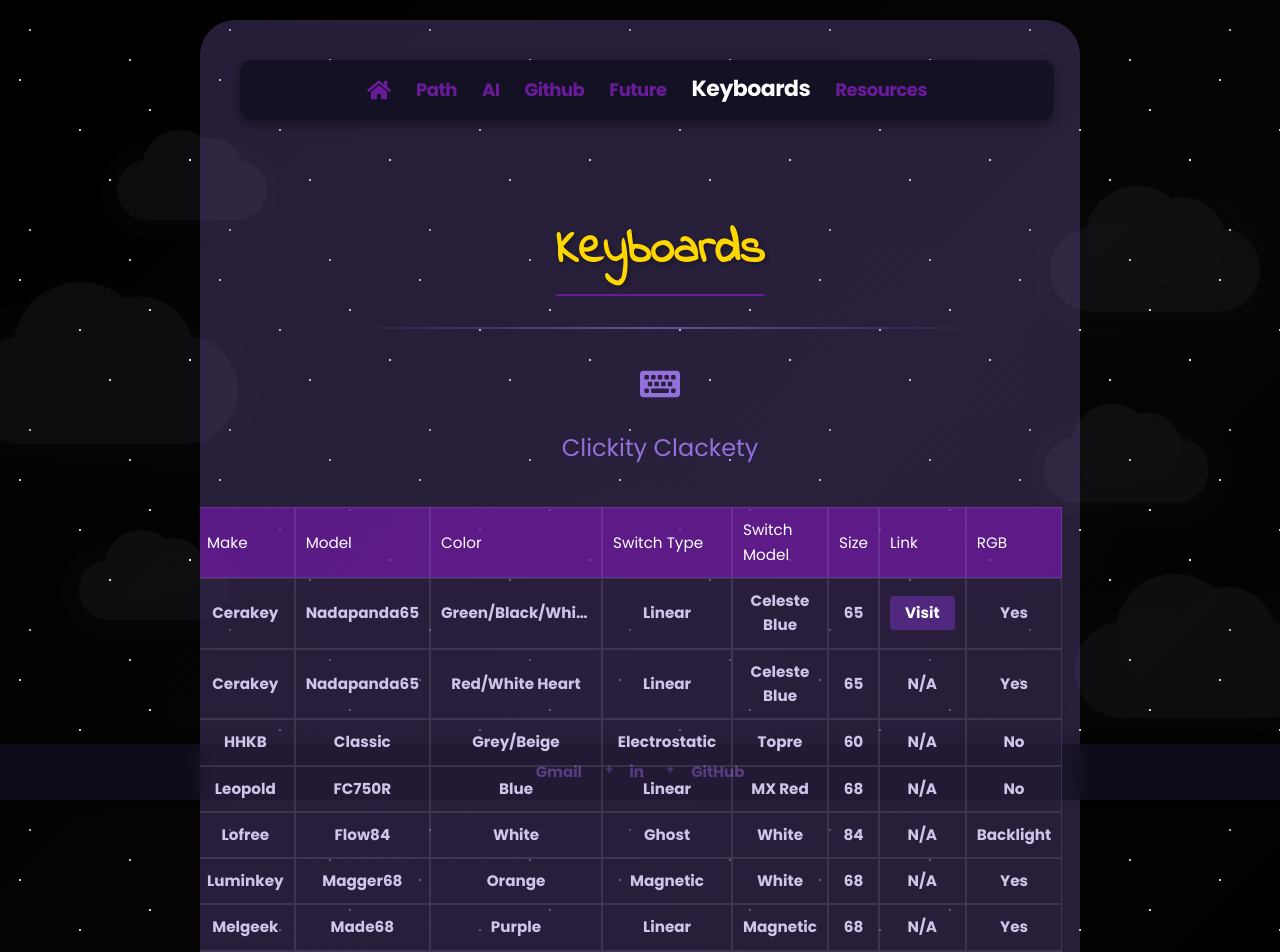
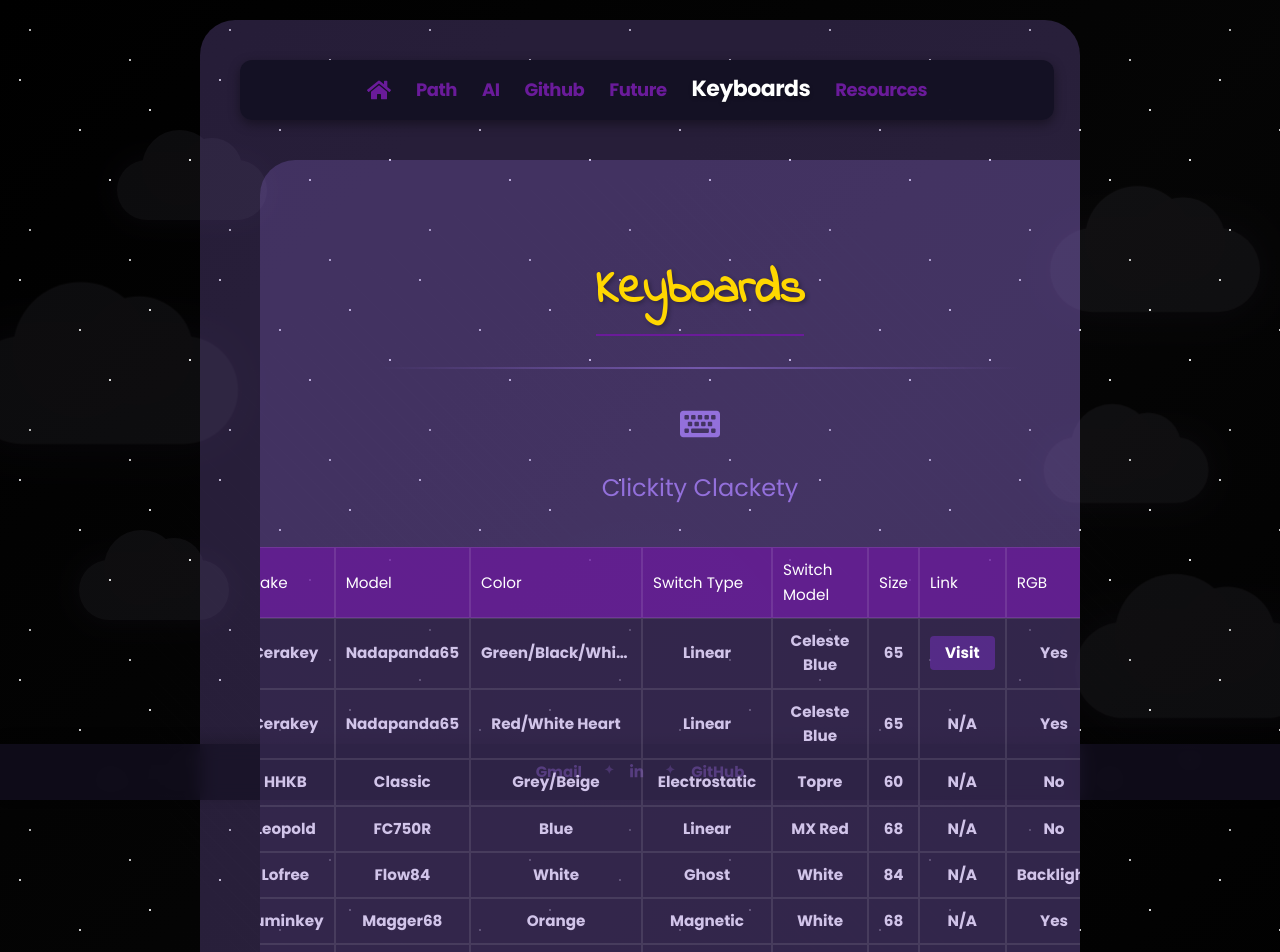
Before and after one commit to jqohayon/html-practice, a React (Vite) app: page /#/keyboards in a window 1280 px wide. Shown: the top 952 px of the page. Built offline with nearby package versions, Linux system fonts and the light colour scheme.

Commit message:
routing config issues

```diff
--- a/src/App.css
+++ b/src/App.css
@@ -423,9 +423,10 @@
   display: flex;
   flex-direction: column;
   align-items: center;
-  justify-content: center;
-  min-height: 100vh;
+  min-height: calc(100vh - 60px);
   background: transparent;
+  position: relative;
+  z-index: 1;
 }
 
 .keyboard-header {
@@ -478,6 +479,7 @@
   position: relative;
   left: -144px;
   background: transparent;
+  z-index: 2;
 }
 
 .keyboards-table {
@@ -488,6 +490,7 @@
   background: transparent;
   margin: 0 auto;
   font-size: 0.9rem;
+  position: relative;
 }
 
 .keyboards-table th {
--- a/src/components/Keyboards.tsx
+++ b/src/components/Keyboards.tsx
@@ -30,6 +30,7 @@
 
 const Keyboards: React.FC = () => {
   return (
+    <div className="app">
       <div className="keyboards-fullpage">
         <div className="keyboard-header">
           <h1>Keyboards</h1>
@@ -77,6 +78,7 @@
           </table>
         </div>
       </div>
+    </div>
   );
 };
 
```
Lines whose indentation alone changed are shown as unchanged.
